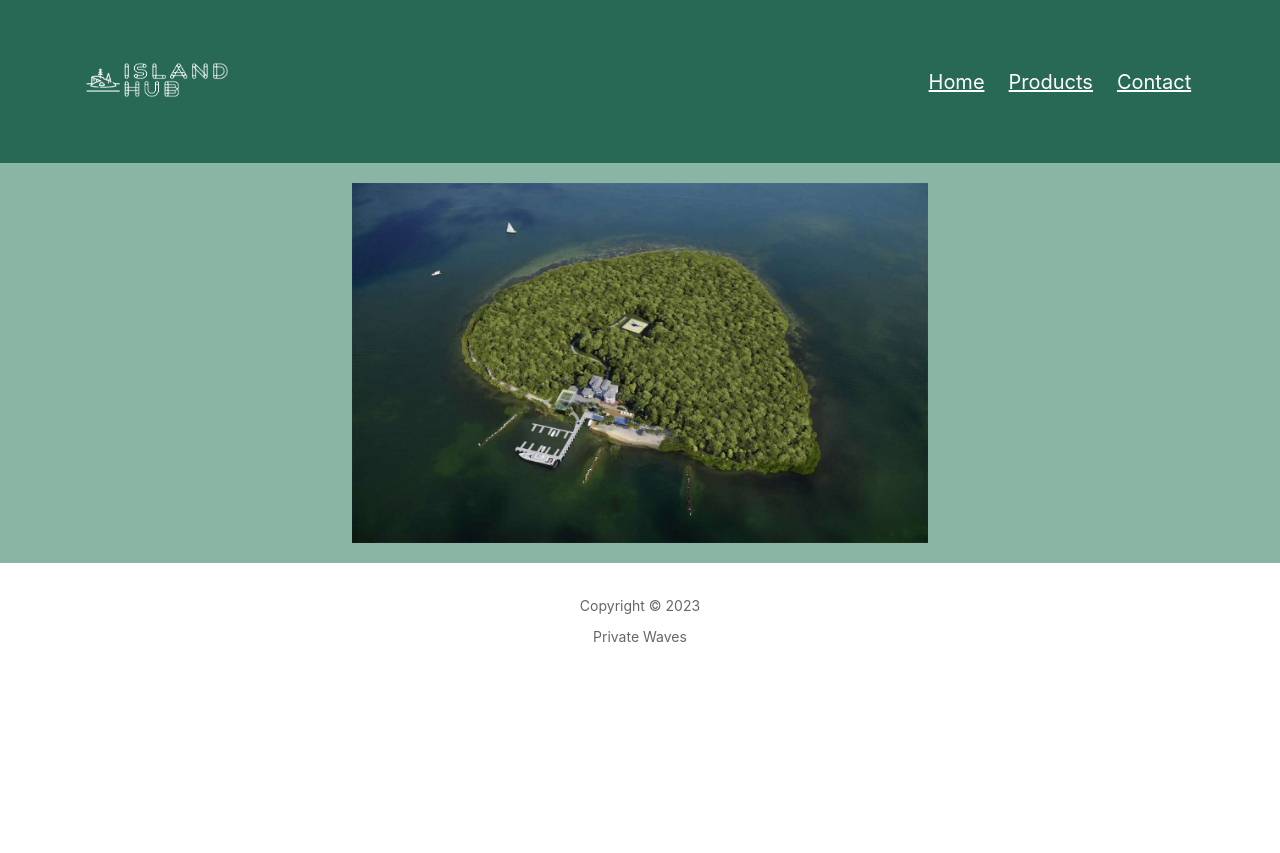
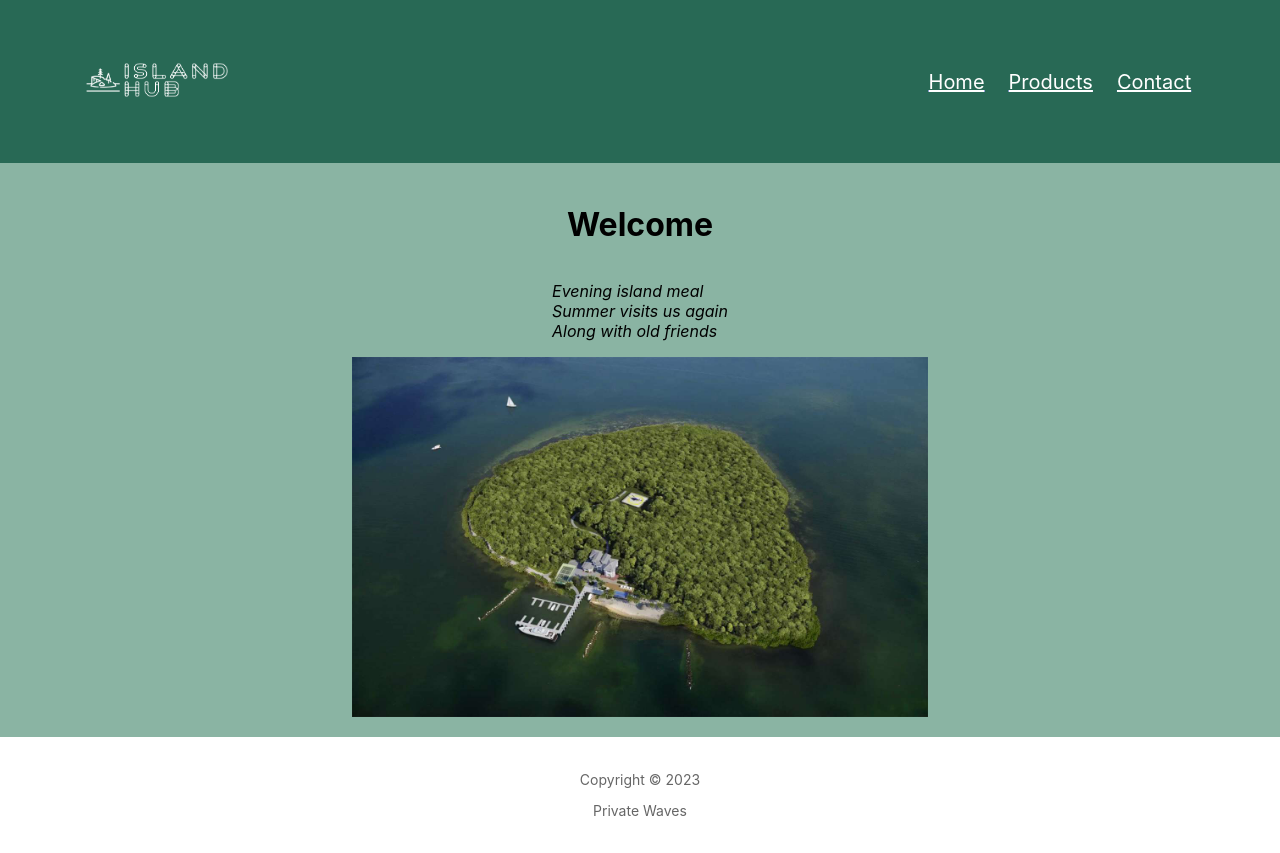
Before and after one commit to ChingV/eCommV2, a React (Create React App) app: page / in a window 1280 px wide. Before the commit the page ends 800 px from the top, so only its background shows below. Built offline with nearby package versions, Linux system fonts and the light colour scheme.

Commit message:
Home update

```diff
--- a/src/componets/UI/SlideShow.jsx
+++ b/src/componets/UI/SlideShow.jsx
@@ -21,6 +21,10 @@ function SlideShow (){
 
   return (
     <div className={classes['slideshow']}>
+      <h1>Welcome</h1>
+          <p>Evening island meal<br></br>
+          Summer visits us again<br></br>
+          Along with old friends</p>
       <img src={images[imageIndex]} alt={`SlideShow ${imageIndex}`} />
     </div>
   );
--- a/src/componets/UI/SlideShow.module.css
+++ b/src/componets/UI/SlideShow.module.css
@@ -13,7 +13,7 @@
 
   .slideshow {
     display: flex;
-    flex-direction: row;
+    flex-direction: column;
     align-items: center;
     justify-content: center;
     position: relative;
@@ -21,3 +21,6 @@
     padding-bottom: 20px;
     background-color: #8ab4a3;
   }
+  .slideshow p{
+    font-style: italic;
+  }
```
